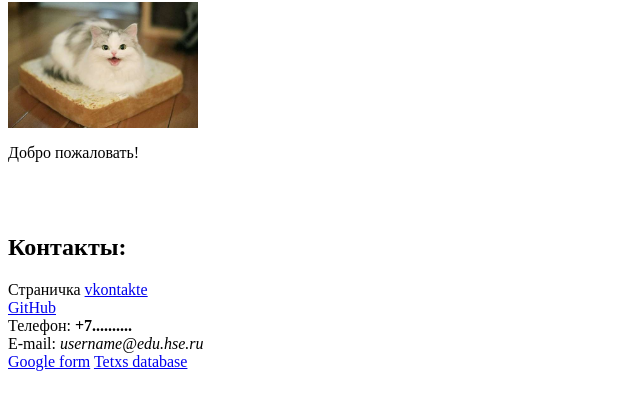
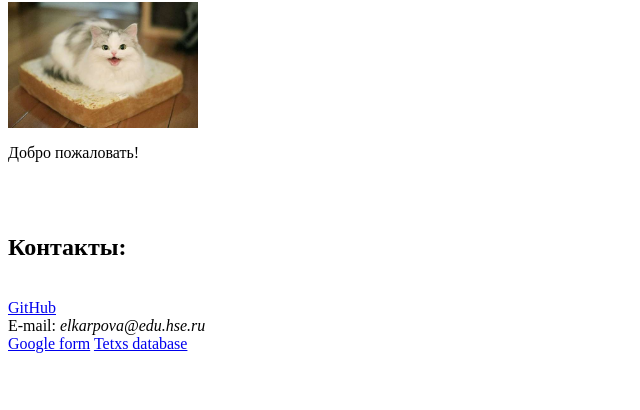
Before and after one commit to elkarpova/elkarpova.github.io, a plain HTML site: page index.html in a window 1280 px wide. Shown: the part 104-514 px from the top of the page, without its empty margins (0-640 px from the left). Drawn offline with Linux system fonts and the light colour scheme.

Commit message:
Update index.html

```diff
--- a/index.html
+++ b/index.html
@@ -12,13 +12,10 @@
     <br/>
       <br/>
       <h2>Контакты:</h2>
-      Страничка <a href=https://vk.com/username/>vkontakte</a>
       <br/>
       <a href=https://github.com/username>GitHub</a>
       <br/>
-      Телефон: <b>+7..........</b>
-      <br/>
-      E-mail: <i>username@edu.hse.ru</i>
+      E-mail: <i>elkarpova@edu.hse.ru</i>
     <br/>
     <a href=https://docs.google.com/forms/d/1qZ5cL-zWIUiCXvw8IQfvyZZWZUfK-2DzgE330wAyOHk/edit>Google form</a>
     <a href=https://airtable.com/tblCNPLpIcwCsbQxY/viw4YMQrP0ddBTC6D>Tetxs database</a>
```
